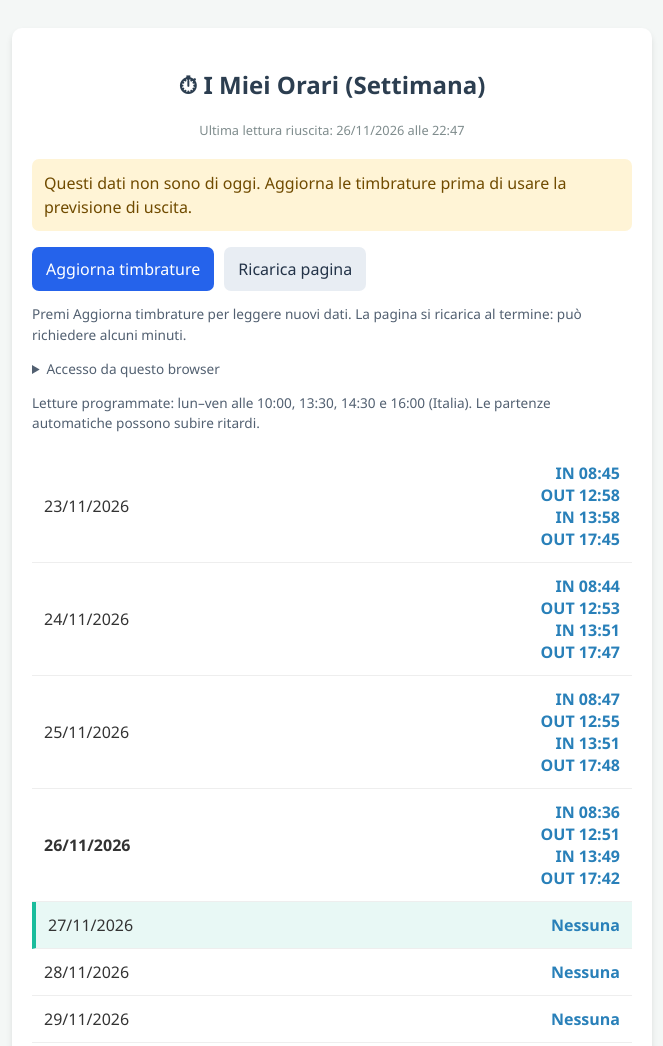
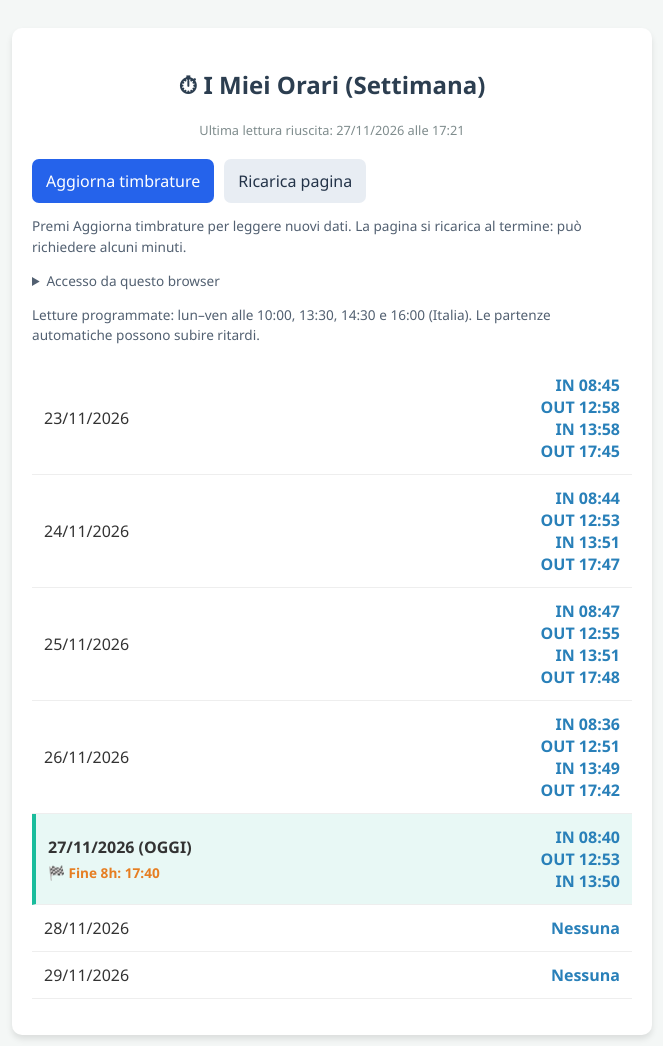
Before and after one commit to EnricoPr9496/read-solari, a plain HTML site: page index.html in a window 1280 px wide. Shown: the top 1046 px of the page, without its empty margins (308-971 px from the left). Drawn offline with Linux system fonts and the light colour scheme.

Commit message:
Aggiornamento orari dashboard

```diff
--- a/index.html
+++ b/index.html
@@ -25,10 +25,10 @@
             [hidden] { display: none !important; }
         </style>
     </head>
-    <body data-updated-at="2026-11-26T22:47:21.412474+01:00">
+    <body data-updated-at="2026-11-27T17:21:28.556344+01:00">
         <div class="container">
             <h2>⏱ I Miei Orari (Settimana)</h2>
-            <div class="update">Ultima lettura riuscita: 26/11/2026 alle 22:47</div>
+            <div class="update">Ultima lettura riuscita: 27/11/2026 alle 17:21</div>
             <div id="avviso-dati" class="avviso" role="status" hidden></div>
             <div class="azioni">
                 <a href="https://github.com/EnricoPr9496/read-solari/actions/workflows/aggiorna_sito.yml" target="_blank" rel="noopener noreferrer">Aggiorna tramite GitHub ↗</a>
@@ -43,8 +43,8 @@
     <li data-date='2026-11-23'><div>23/11/2026</div><div class='timbrature'>IN 08:45 <br> OUT 12:58 <br> IN 13:58 <br> OUT 17:45</div></li>
 <li data-date='2026-11-24'><div>24/11/2026</div><div class='timbrature'>IN 08:44 <br> OUT 12:53 <br> IN 13:51 <br> OUT 17:47</div></li>
 <li data-date='2026-11-25'><div>25/11/2026</div><div class='timbrature'>IN 08:47 <br> OUT 12:55 <br> IN 13:51 <br> OUT 17:48</div></li>
-<li class="oggi" data-date='2026-11-26'><div><strong>26/11/2026 (OGGI)</strong><span class='previsione completato'>✅ 8 ore raggiunte</span></div><div class='timbrature'>IN 08:36 <br> OUT 12:51 <br> IN 13:49 <br> OUT 17:42</div></li>
-<li data-date='2026-11-27'><div>27/11/2026</div><div class='timbrature'>Nessuna</div></li>
+<li data-date='2026-11-26'><div>26/11/2026</div><div class='timbrature'>IN 08:36 <br> OUT 12:51 <br> IN 13:49 <br> OUT 17:42</div></li>
+<li class="oggi" data-date='2026-11-27'><div><strong>27/11/2026 (OGGI)</strong><span class='previsione'>🏁 Fine 8h: 17:40</span></div><div class='timbrature'>IN 08:40 <br> OUT 12:53 <br> IN 13:50</div></li>
 <li data-date='2026-11-28'><div>28/11/2026</div><div class='timbrature'>Nessuna</div></li>
 <li data-date='2026-11-29'><div>29/11/2026</div><div class='timbrature'>Nessuna</div></li>
 
```
